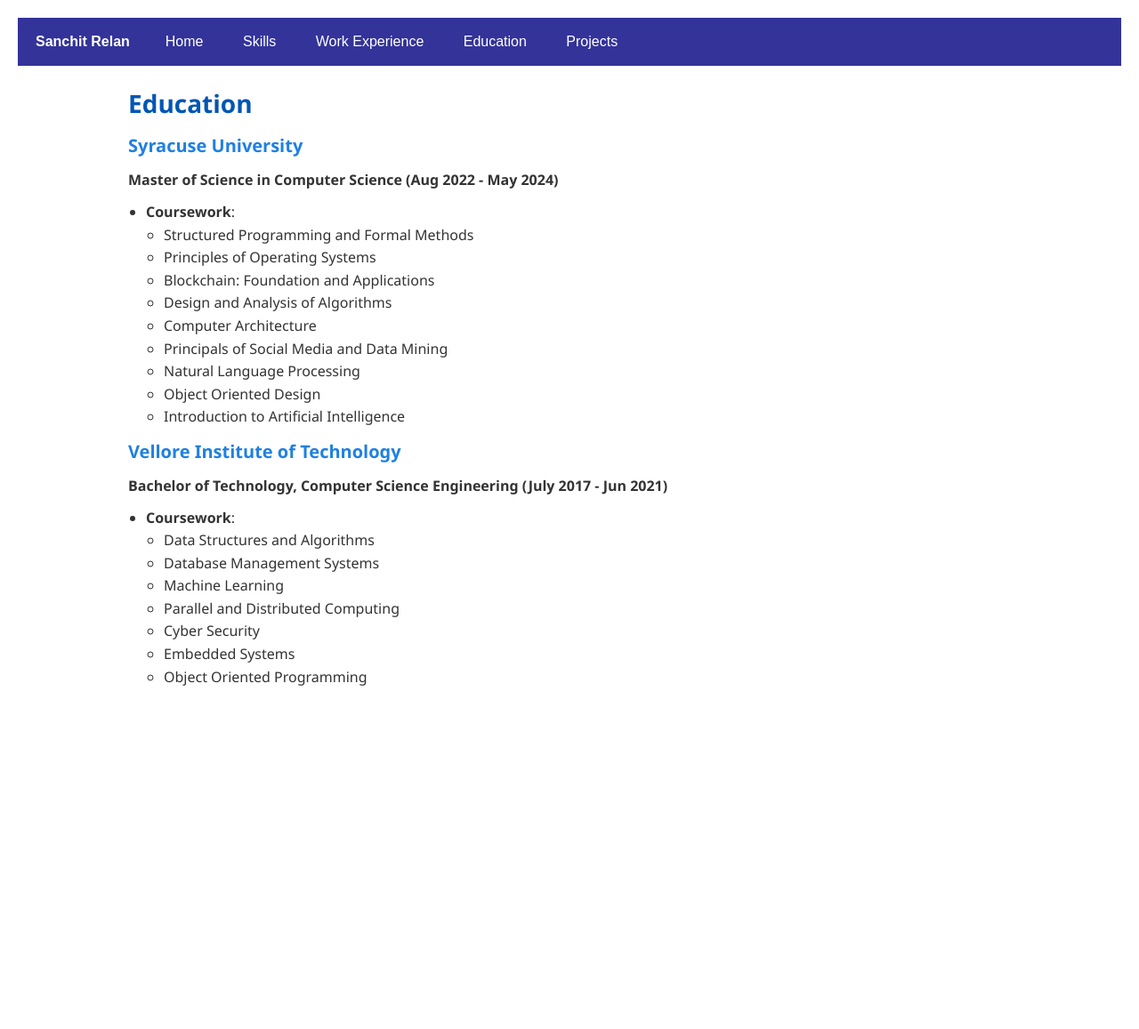
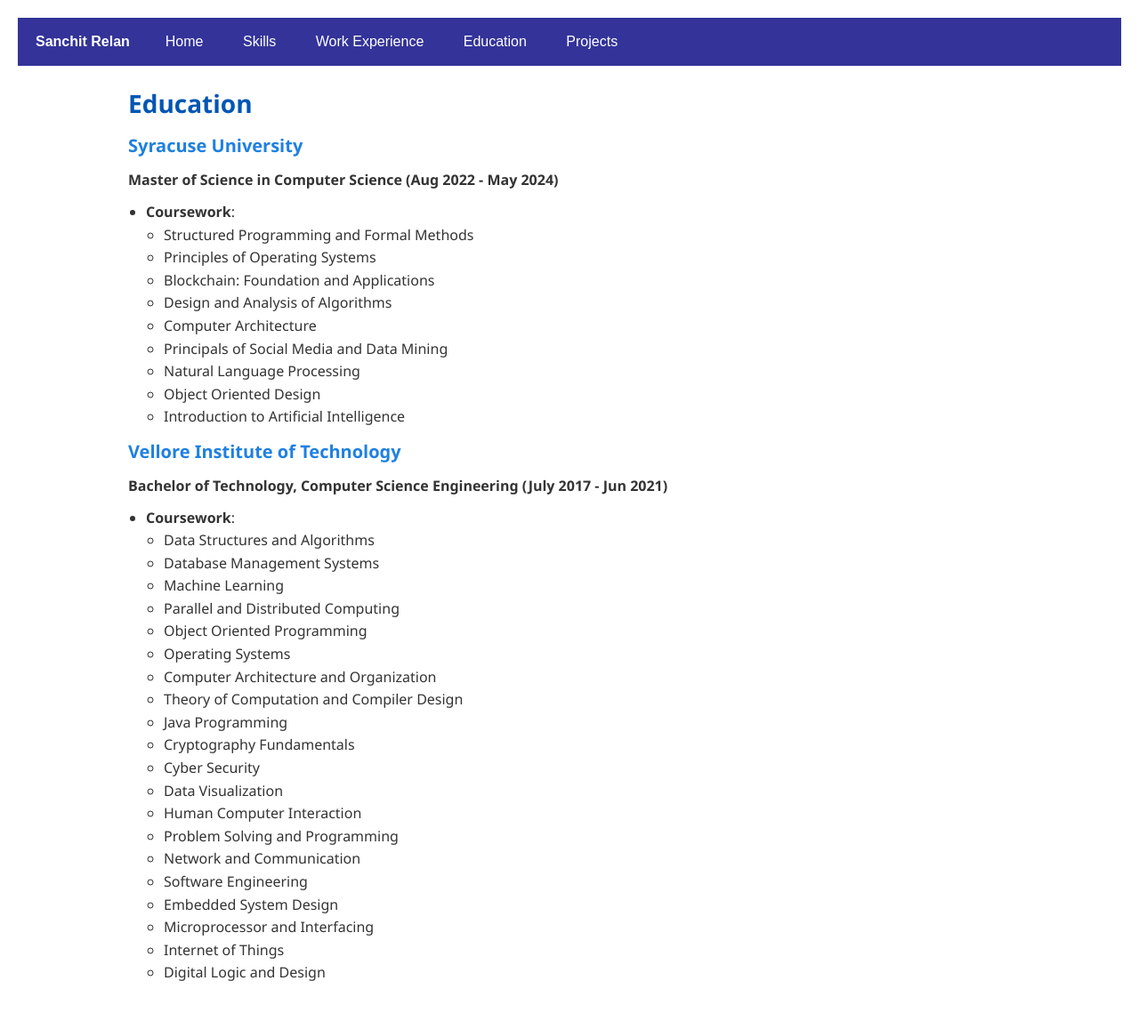
Before and after one commit to srelan46/srelan46.github.io, a Jekyll site: the page built from education.md, in a window 1280 px wide. Shown: the whole page at 89% size. Built offline with Jekyll 4.4.1, drawn with Linux system fonts in a browser that asks for light colours; before the commit the page ends 900 px from its top, so only the background shows below that.

Commit message:
Improved skills and education section

```diff
--- a/education.md
+++ b/education.md
@@ -25,6 +25,19 @@ title: Education
   - Database Management Systems
   - Machine Learning
   - Parallel and Distributed Computing
+  - Object Oriented Programming
+  - Operating Systems
+  - Computer Architecture and Organization
+  - Theory of Computation and Compiler Design
+  - Java Programming
+  - Cryptography Fundamentals
   - Cyber Security
-  - Embedded Systems
-  - Object Oriented Programming
+  - Data Visualization
+  - Human Computer Interaction
+  - Problem Solving and Programming
+  - Network and Communication
+  - Software Engineering
+  - Embedded System Design
+  - Microprocessor and Interfacing
+  - Internet of Things
+  - Digital Logic and Design
```
Also changed, not shown: index.md (+6 -3 lines).
